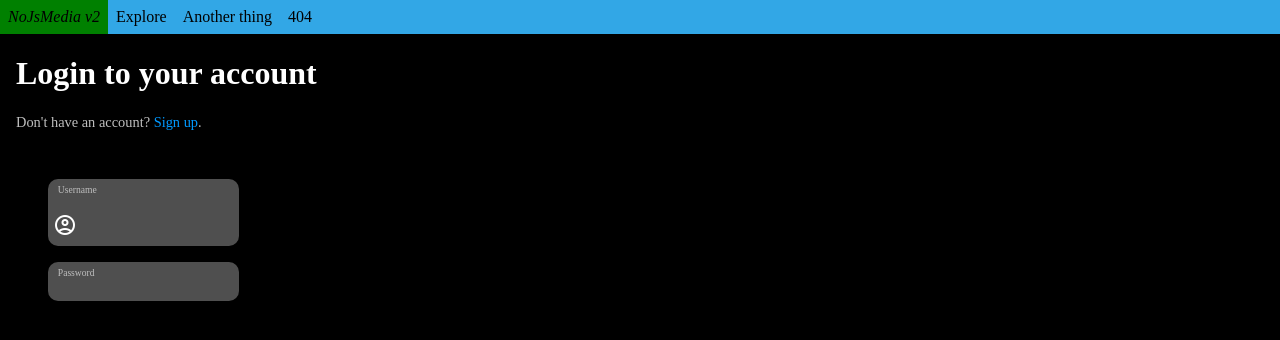
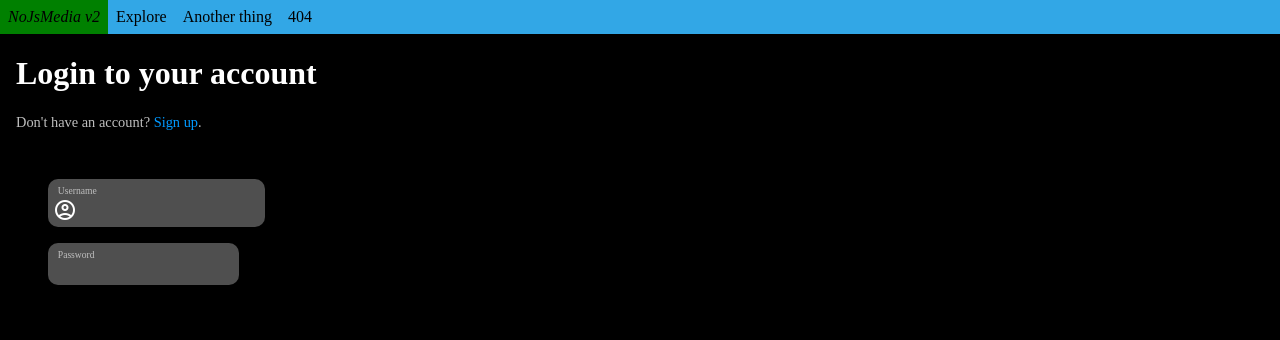
Before and after one commit to Quantum-Codes/NoJsMedia-V2, a Flask app: page /login in a window 1280 px wide. Shown: the top 340 px of the page. Run offline with Flask 2, Linux system fonts and the light colour scheme.

Commit message:
add 1 material icon

```diff
--- a/static/base.css
+++ b/static/base.css
@@ -30,3 +30,7 @@ a {
 #content {
   margin: 1em;
 }
+
+.material-symbols-outlined {
+  vertical-align: middle;
+}
--- a/static/login.css
+++ b/static/login.css
@@ -6,6 +6,8 @@
 .smaller {
   font-size: 0.6em;
   margin-left: 0.5em;
+  margin-bottom: 2px;
+  margin-top: 1px;
 }
 
 form {
@@ -18,7 +20,7 @@ form {
   border-radius: 10px;
   padding: 5px;
   margin: 1em;
-  width: min-content;
+  width: fit-content;
   border: solid 0px black;
   transition: border 0.2s;
 }
@@ -46,6 +48,7 @@ p.smaller:has(+ input:focus) {
   color: white;
 }
 
-.material-symbols-outlined {
-  display: inline; /*not working*/
+span.material-symbols-outlined {
+  margin-right: 2px;
+
 }
--- a/templates/login.html
+++ b/templates/login.html
@@ -9,7 +9,7 @@
 <form action="/login" method="post">
   <div class="input-container">
     <p class="greytext smaller">Username</p>
-    <input type= "text" name="username" required><span class="material-symbols-outlined">account_circle</span>
+    <span class="material-symbols-outlined">account_circle</span><input type= "text" name="username" required>
   </div>
 
   <div class="input-container">
```
